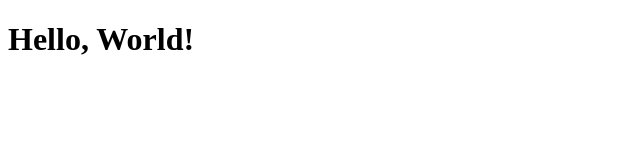
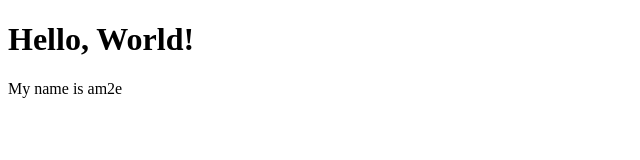
Before and after one commit to am2e/am2e.github.io, a plain HTML site: page index.html in a window 1280 px wide. Shown: the whole page, without its empty margins (0-640 px from the left). Drawn offline with Linux system fonts and the light colour scheme.

Commit message:
Update index.html

```diff
--- a/index.html
+++ b/index.html
@@ -5,5 +5,6 @@
 </head>
 <body>
 	<h1>Hello, World!</h1>
+	<p>My name is am2e</p>
 </body>
 </html>
```
